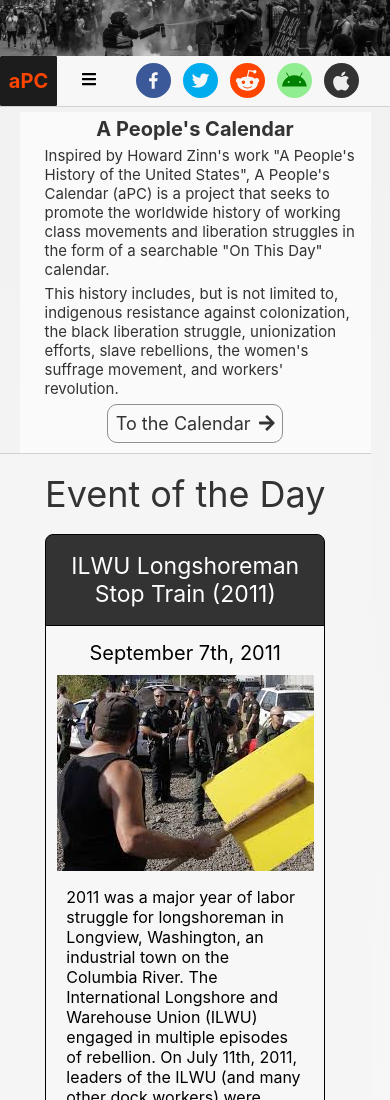
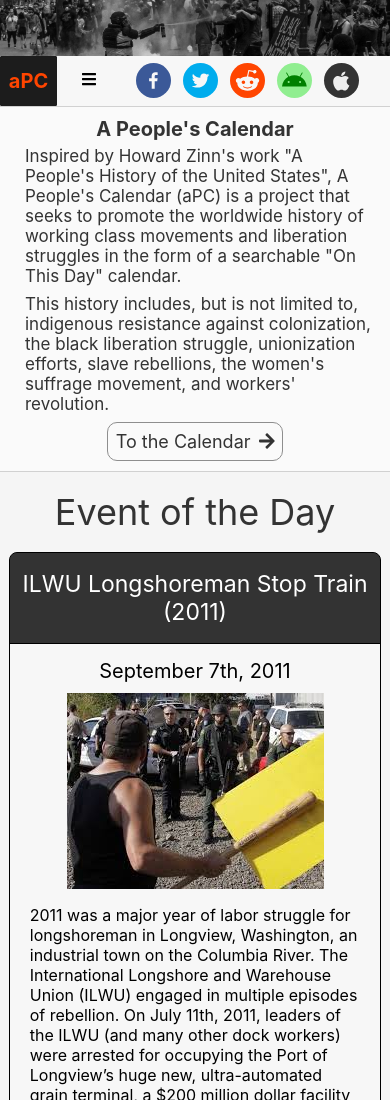
Before and after one commit to queenofthelosers/aPeoplesCalendarWeb, a React (Create React App) app: page / in a window 390 px wide. Shown: the top 1100 px of the page. Built offline with nearby package versions, Linux system fonts and the light colour scheme.

Commit message:
Few mobile touchups from previous branch merge

```diff
--- a/src/App.css
+++ b/src/App.css
@@ -57,8 +57,8 @@
   display: flex;
   justify-content: center;
   align-items: center;
-  /*the following item fixes a small aesthetic issue with fullnavbar's border*/
-  margin-bottom: -1px;
+  /*the following was an attempt to fix a small aesthetic issue with fullnavbar's border. causes more problems than it solves*/
+  /*margin-bottom: -1px;*/
 }
 
 #titleContainer:hover {
@@ -436,8 +436,8 @@
 @media (max-width: 780px) {
   #homepageContent {
     display: grid;
-    grid-template-columns: 1fr 18fr 1fr;
-    padding-top: 5px;
+    grid-template-columns: 1fr;
+    padding-top: 0px;
   }
 
   #homepageImg {
@@ -450,7 +450,13 @@
   }
 
   #homepageText {
-    grid-column: 2;
+    padding-top: 5px;
+    grid-column: 1;
+  }
+
+  #homepageDescription {
+    margin-bottom: 8px;
+    font-size: 17px;
   }
 
   #socialWrapper {
@@ -467,6 +473,7 @@
 @media (max-width: 515px) {
   #homepageWrapper {
     padding-bottom: 15px;
+    background-color: #afafaf;
   }
 }
 
@@ -908,6 +915,9 @@
     font-size: 18px;
     padding: 7px;
   }
+  .homepageEventWrapper {
+    width: 95%;
+  }
 }
 
 @media (max-width: 570px) {
--- a/src/App.js
+++ b/src/App.js
@@ -29,7 +29,7 @@
     };
     this.handleResize = this.handleResize.bind(this);
     this.handleHamburger = this.handleHamburger.bind(this);
-
+    this.closeMenu = this.closeMenu.bind(this);
     //this.hamburgerMenuTop = Math.round(1470920 + (46.61548 - 1470920)/(1 + (window.innerWidth/2990619)^1.163445));;
   };
 
@@ -44,6 +44,12 @@
   handleHomeHamburgerClick() {
     this.resetDay();
     this.handleClick();
+  };
+
+  closeMenu() {
+    this.setState({
+      openHamburger: false
+    });
   };
 
   handleClick() {
@@ -100,7 +106,7 @@
         }
         {this.state.windowWidth <= 780 &&
           <div id='smallNavBarContainer'>
-            <NavLink to='/' className='navBarNavLink' id='titleContainer' onClick={() => this.handleClick()}>
+            <NavLink to='/' className='navBarNavLink' id='titleContainer' onClick={() => this.closeMenu()}>
               <p id='fullNavTitle'>aPC</p>
             </NavLink>
             <div>
```
